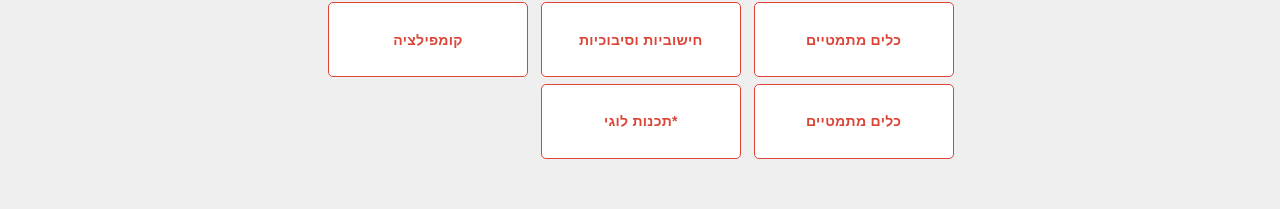
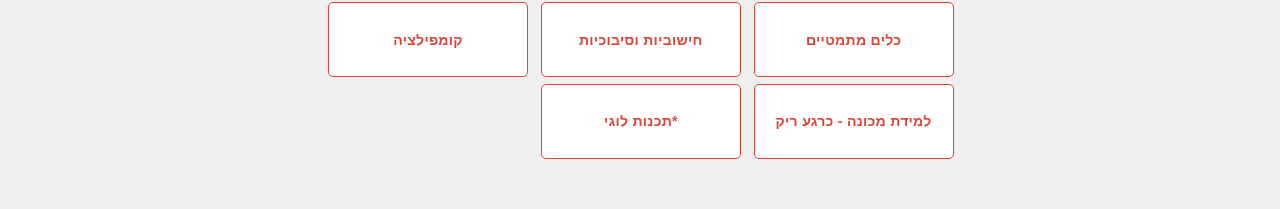
Before and after one commit to Gal94/cs2020, a React (Create React App) app: page /third-year in a window 1280 px wide. Shown: the part 201-410 px from the top of the page. Built offline with nearby package versions, Linux system fonts and the light colour scheme.

Commit message:
added drive links

```diff
--- a/package.json
+++ b/package.json
@@ -7,7 +7,7 @@
     "react": "^16.10.1",
     "react-dom": "^16.10.1",
     "react-router-dom": "^5.1.2",
-    "react-scripts": "3.1.2"
+    "react-scripts": "^3.2.0"
   },
   "scripts": {
     "start": "react-scripts start",
--- a/src/modules.js
+++ b/src/modules.js
@@ -2,47 +2,47 @@ export const firstYearModules = [
     {
         id: 1,
         name: 'אינפי 1',
-        link: ''
+        link: 'https://mega.nz/#F!o9RxFQwA!8rIZ9PZQ1Xygd9QmrvJBbw'
     },
     {
         id: 2,
         name: 'אלגברה לינארית',
-        link: ''
+        link: 'https://mega.nz/#F!d8IVhAyQ!hE-87pRO_kWu4MTdwvTuGQ'
     },
     {
         id: 3,
         name: 'מתמטיקה בדידה',
-        link: ''
+        link: 'https://mega.nz/#F!Y9ZHjYCJ!BhNpDPdKMnJMlP3yodRIwA'
     },
     {
         id: 4,
         name: 'מבוא למדעי המחשב',
-        link: ''
+        link: 'https://mega.nz/#F!U1BlyQbR!GdkazmseuOcjmNyqHDFHCA'
     },
     {
         id: 5,
         name: 'אינפי 2',
-        link: ''
+        link: 'https://mega.nz/#F!x8Bx2I7Y!9cV0rvRo8wfn0d2dVxcb0A'
     },
     {
         id: 6,
         name: 'מבני נתונים',
-        link: ''
+        link: 'https://mega.nz/#F!1pJBEIaR!N9iLpXZyZfzGAmyiNtET2g'
     },
     {
         id: 7,
         name: 'סדנה מתקדמת בתכנות',
-        link: ''
+        link: 'https://mega.nz/#F!E0BT1AAR!I1o6kjUaiE_CG2CHOQ4rJg'
     },
     {
         id: 8,
         name: 'מיתוג',
-        link: ''
+        link: 'https://mega.nz/#F!clIRharb!NsVq2eRxm1nndYXe5d3rVQ'
     },
     {
         id: 9,
         name: 'הסתברות',
-        link: ''
+        link: 'https://mega.nz/#F!BsAhWKbY!qH4Ei99k9rWVA6GX1VR7mA'
     },
 ];
 
@@ -50,52 +50,52 @@ export const secondYearModules = [
     {
         id: 1,
         name: 'בסיסי נתונים',
-        link: ''
+        link: 'https://mega.nz/#F!E4I3ECwa!214Tg2HyHGetqL-t9v8hig'
     },
     {
         id: 2,
         name: 'אסמבלי ושפת סף',
-        link: ''
+        link: 'https://mega.nz/#F!J8QnxKqZ!cC6lQ9GUHZmH46CXlOBUEw'
     },
     {
         id: 3,
         name: 'הנדסת תוכנה',
-        link: ''
+        link: 'https://mega.nz/#F!hwQhXQbS!VZorn7kTOAhs3KlqbyK0uw'
     },
     {
         id: 4,
         name: 'תורת הגרפים',
-        link: ''
+        link: 'https://mega.nz/#F!V8ZxjCoD!mEDs81HT8D16yCHJ5AVHAQ'
     },
     {
         id: 5,
         name: 'תכנות מונחה עצמים',
-        link: ''
+        link: 'https://mega.nz/#F!llJT1IoD!dV8CwRGgFE5lfD3kB-CDTQ'
     },
     {
         id: 6,
         name: 'רשתות תקשורת',
-        link: ''
+        link: 'https://mega.nz/#F!dgZHFA4Q!6OkN9QWfN3zMVxdL-mGP5Q'
     },
     {
         id: 7,
         name: 'מערכות הפעלה',
-        link: ''
+        link: 'https://mega.nz/#F!A9A3XSwa!BUrzTj0QZW3YTy2TFq3aSQ'
     },
     {
         id: 8,
         name: 'ניתוח אלגוריתמים',
-        link: ''
+        link: 'https://mega.nz/#F!p5YnwAZA!2oScWLwWScbP0Mb4bE5ffg'
     },
     {
         id: 9,
         name: 'אוטומטים',
-        link: ''
+        link: 'https://mega.nz/#F!YhIzSYRR!NHGF7N4tU1MyVpFmXydkcw'
     },
     {
         id: 10,
         name: '*לוגיקה',
-        link: ''
+        link: 'https://mega.nz/#F!YoQD1IbR!iXQm2pGDOgZ61jc4TI2Mog'
     },
 ];
 
@@ -103,27 +103,27 @@ export const thirdYearModules = [
     {
         id: 1,
         name: 'כלים מתמטיים',
-        link: ''
+        link: 'https://mega.nz/#F!JtJzFQSK!euSLFyG4KEFG6-nwr2ImCg'
     },
     {
         id: 2,
         name: 'חישוביות וסיבוכיות',
-        link: ''
+        link: 'https://mega.nz/#F!otIHTYxJ!-cN4DhfytXljWJWq1CwtXw'
     },
     {
         id: 3,
         name: 'קומפילציה',
-        link: ''
+        link: 'https://mega.nz/#F!hsQTVCZA!Bm0PFXGKgCE1nBYtCoBALg'
     },
     {
         id: 4,
-        name: 'כלים מתמטיים',
+        name: 'למידת מכונה - כרגע ריק',
         link: ''
     },
     {
         id: 5,
         name: '*תכנות לוגי',
-        link: ''
+        link: 'https://mega.nz/#F!UwZBRKRT!fLDtyt0bHLdZ8d6UVLdhOQ'
     },
 ];
 
@@ -131,77 +131,77 @@ export const optionalModules = [
     {
         id: 1,
         name: 'תכנות בסביבת אינטרנט',
-        link: ''
+        link: 'https://mega.nz/#F!M9JzXCiC!J-6IUUsKUcFZYEFTJt88Lg'
     },
     {
         id: 2,
         name: 'בניית יישומים מאובטחים',
-        link: ''
+        link: 'https://mega.nz/#F!xlY1gQ6A!Sy5_5cY3NRVBIkWURlT5tQ'
     },
     {
         id: 3,
         name: 'אבטחת רשתות',
-        link: ''
+        link: 'https://mega.nz/#F!EtZDXQoS!e2y5-pcSViyvT696FDCtlg'
     },
     {
         id: 4,
         name: 'כריית נתונים',
-        link: ''
+        link: 'https://mega.nz/#F!p9BjFSKK!WWshxgoFJXYIfXJqJVXxWA'
     },
     {
         id: 5,
         name: 'java צד שרת',
-        link: ''
+        link: 'https://mega.nz/#F!xwR3naBY!1sBD3Tm8PLxQcb1Q7nNHOg'
     },
     {
         id: 6,
         name: 'C#',
-        link: ''
+        link: 'https://mega.nz/#F!ppRHCI4J!1U-7GkleEn6e1w5LF7vxQQ'
     },
     {
         id: 7,
         name: 'בדיקות תוכנה',
-        link: ''
+        link: 'https://mega.nz/#F!EhYXEY6B!YYnPGPHAOrpjNEd6i9OK0Q'
     },
     {
         id: 8,
         name: 'גרפיקה ממוחשבת',
-        link: ''
+        link: 'https://mega.nz/#F!M1IRVQJI!2oWAW-EE2CFkg-9j-4gCpQ'
     },
     {
         id: 9,
         name: 'עיבוד שפה טבעית',
-        link: ''
+        link: 'https://mega.nz/#F!VtQDASJI!4k_Rsy_pGBItsqBf8afyfw'
     },
     {
         id: 10,
         name: 'בינה מלאכותית',
-        link: ''
+        link: 'https://mega.nz/#F!Z5ADwIjL!UncZAmOKKiWYIq-yK65ScQ'
     },
     {
         id: 11,
         name: 'רובוטיקה',
-        link: ''
+        link: 'https://mega.nz/#F!59AFWagT!ujJFHmeMc57tGp2ZL2YcPQ'
     },
     {
         id: 12,
         name: 'תבניות עיצוב',
-        link: ''
+        link: 'https://mega.nz/#F!QsQnkKCL!2pyIXBXnVnNWsNmpLuy55Q'
     },
     {
         id: 13,
-        name: 'הצפנה',
-        link: ''
+        name: 'יסודות מערכות מידע',
+        link: 'https://mega.nz/#F!g0Ax2KgA!jqFr6uKMLWASXyS65Az1Pw'
     },
     {
         id: 14,
         name: 'GIS',
-        link: ''
+        link: 'https://mega.nz/#F!BwYVQCiA!RioWAzzrSgRnO-3GGpEauw'
     },
     {
         id: 15,
         name: 'פיתוח אפלקיציות אנדרואיד',
-        link: ''
+        link: 'https://mega.nz/#F!dtAHlawY!v__CswfmsPTrEqDFYvGsZg'
     },
 ];
 
@@ -209,96 +209,96 @@ export const generalModules =[
     {
         id: 1,
         name: 'אתגרי מחשבה בפילוסופיה',
-        link: ''
+        link: 'https://mega.nz/#F!chQRwA7B!vXiBHK1LS8kGUyLq2QBFVQ'
     },
     {
         id: 2,
         name: 'אתיקה בעסקים',
-        link: ''
+        link: 'https://mega.nz/#F!IoBlzCoI!Jor7k-Z_zBpQRdydQF1Tkw'
     },
     {
         id: 3,
-        name: 'האדם בין מימוש לאחריות',
-        link: ''
+        name: 'האדם בין מימוש לאחריות חברתית',
+        link: 'https://mega.nz/#F!8wY3gIxK!0OB6hK_YY_PMGoRbtEt_CQ'
     },
     {
         id: 4,
         name: 'הבעות פנים',
-        link: ''
+        link: 'https://mega.nz/#F!g8JVmIwa!KUeX1CfPsQnqYnzRD7OwUQ'
     },
     {
         id: 5,
         name: 'הגירה בעולם משתנה',
-        link: ''
+        link: 'https://mega.nz/#F!E0IXXSDR!GjHykxtMKfZ6-EMBiLbiWA'
     },
     {
         id: 6,
         name: 'ידיעה ורגשות',
-        link: ''
+        link: 'https://mega.nz/#F!xhZBVCCY!bTfg_JCKFBt5FzRwlLSOXg'
     },
     {
         id: 7,
         name: 'יסודות התורה והקבלה',
-        link: ''
+        link: 'https://mega.nz/#F!gsBlnKbB!47UYjL2pON3Qq5U2vrWqzA'
     },
     {
         id: 8,
         name: 'יצירתן של מדינות המזרח התיכון',
-        link: ''
+        link: 'https://mega.nz/#F!c8BTyQra!FPOeLEHPv9-7UnhkTeJXrA'
     },
     {
         id: 9,
         name: 'מבוא לביולוגיה מודרנית',
-        link: ''
+        link: 'https://mega.nz/#F!VhJjyaIS!5csx1eL1Y7ap1o6b37dHgw'
     },
     {
         id: 10,
         name: 'מבוא לקיימות',
-        link: ''
+        link: 'https://mega.nz/#F!Z0YR3CKb!5WZJRH1ZMnEWecuH4VzMOA'
     },
     {
         id: 11,
         name: 'מוסיקה של שנות ה-60',
-        link: ''
+        link: 'https://mega.nz/#F!4tQBiYZY!_UXdqOo9x8U4Wtij5JPDxw'
     },
     {
         id: 12,
         name: 'סובלנות בחברה רב-תרבותית',
-        link: ''
+        link: 'https://mega.nz/#F!tsZFTKhZ!HMKLJdWexdKFP6LiI-u0vA'
     },
     {
         id: 13,
         name: 'סוגיות נבחרות בפסיכולוגיה של המנהיגות',
-        link: ''
+        link: 'https://mega.nz/#F!M4IX3aKS!TqIVZ9n9oSbHava7J1tzFA'
     },
     {
         id: 14,
         name: 'סוגיות פילוסופיות ביצירות ספרותיות',
-        link: ''
+        link: 'https://mega.nz/#F!chQxFYoR!27Ieu5GaKL9xDX_AqcsH6w'
     },
     {
         id: 15,
         name: 'פילוסופיה וקולנוע',
-        link: ''
+        link: 'https://mega.nz/#F!ItQVgA4Q!YyYQxDZXSEObTQV-PEDsQA'
     },
     {
         id: 16,
         name: 'קהילות פוליטיקה עסקים באינטרנט',
-        link: ''
+        link: 'https://mega.nz/#F!x5IHkSSA!Y_A9d8i-rGZzHesWmKHWbA'
     },
     {
         id: 17,
         name: 'קמפיינים פוליטיים',
-        link: ''
+        link: 'https://mega.nz/#F!ItYzWApI!DAx8rRylKZoM9hNludSB-w'
     },
     {
         id: 18,
         name: 'שידורי טלוויזיה בכבלים ובלווין',
-        link: ''
+        link: 'https://mega.nz/#F!Q9AxlSAb!gmiivuqZsx7aVAAg47tSdQ'
     },
     {
         id: 19,
-        name: 'נשים במקרא',
-        link: ''
+        name: 'נשים במקרא בראיה פמניסטית-סוציולוגית',
+        link: 'https://mega.nz/#F!lpYDEIIb!SJm-yvfiEhzwACudcBtETQ'
     },
 ];
```
Also changed, not shown: 1 other file (tests, documents, lock files or other folders).
